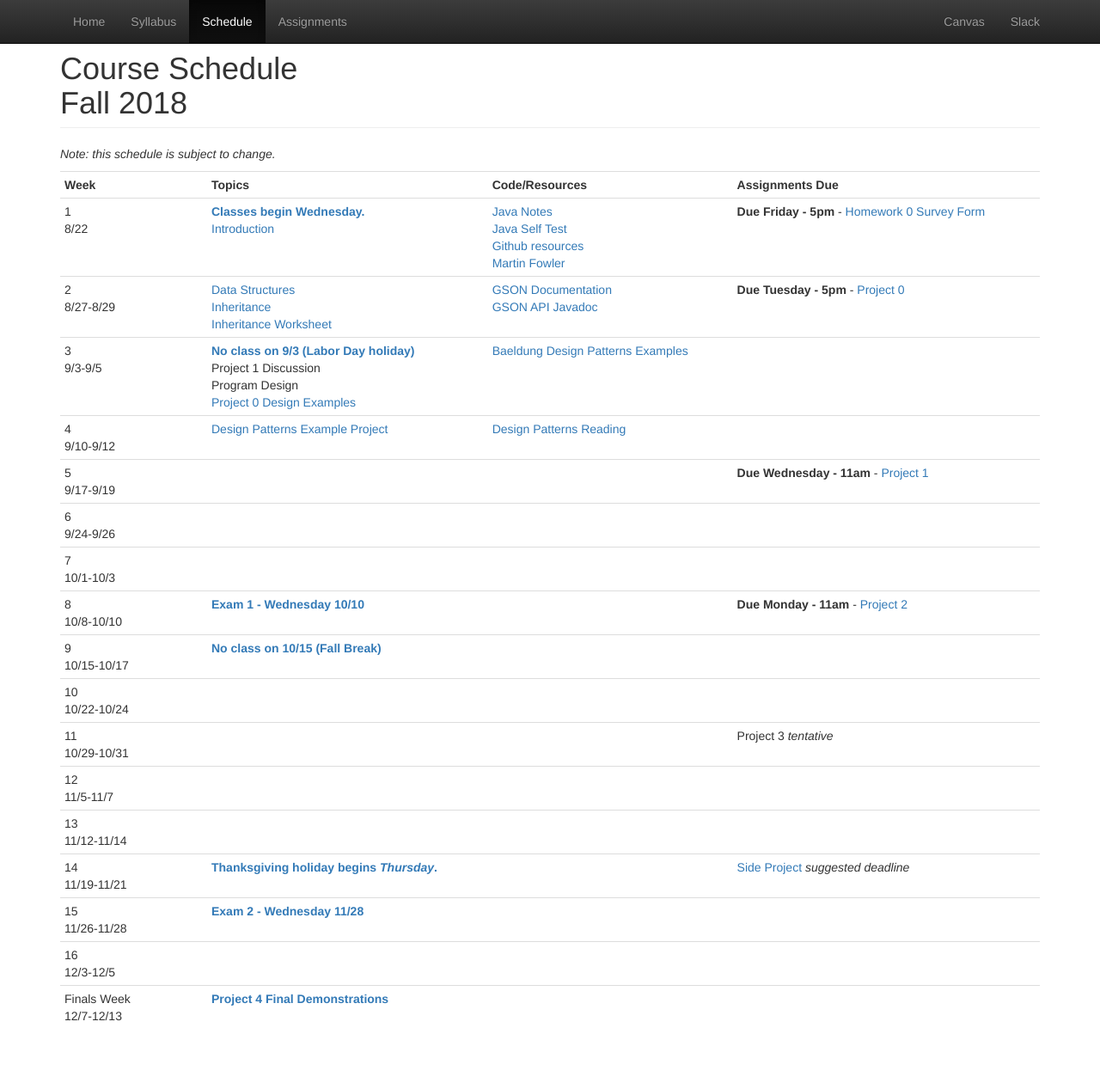
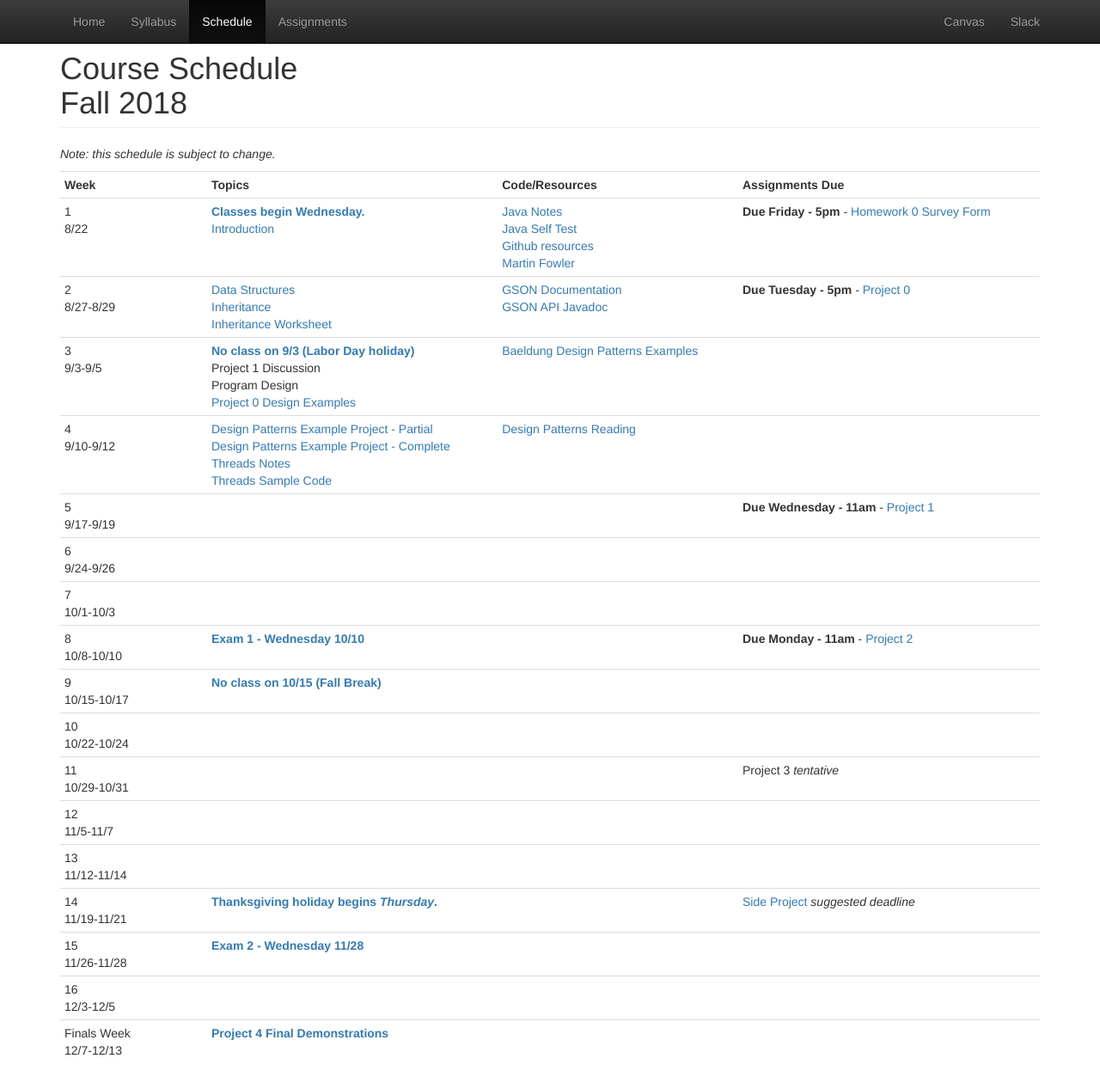
Before and after one commit to CS601-F18/cs601-f18.github.io, a Jekyll site: the page built from schedule.html, in a window 1280 px wide and 1277 px high. Shown: the top 1267 px of the window at 86% size. Built offline with Jekyll 4.4.1, drawn with Linux system fonts in a browser that asks for light colours.

Commit message:
add threads

```diff
--- a/schedule.html
+++ b/schedule.html
@@ -64,7 +64,10 @@ title: Schedule
 		<tr>
 			<td>4<br/>9/10-9/12</td>
 			<td>
-				<a href="https://github.com/CS601-F18/code-examples/tree/master/facebook-partial">Design Patterns Example Project</a><br/>
+				<a href="https://github.com/CS601-F18/code-examples/tree/master/facebook-partial">Design Patterns Example Project - Partial</a><br/>
+				<a href="https://github.com/CS601-F18/code-examples/tree/master/facebook-complete">Design Patterns Example Project - Complete</a><br/>
+				<a href="https://github.com/CS601-F18/notes/blob/master/lectures/threads.md">Threads Notes</a><br/>
+				<a href="https://github.com/CS601-F18/code-examples/tree/master/Threads">Threads Sample Code</a><br/>
 			</td>
 			<td>
 				<a href="https://github.com/CS601-F18/notes/blob/master/lectures/patterns.md">Design Patterns Reading</a><br/>
```
